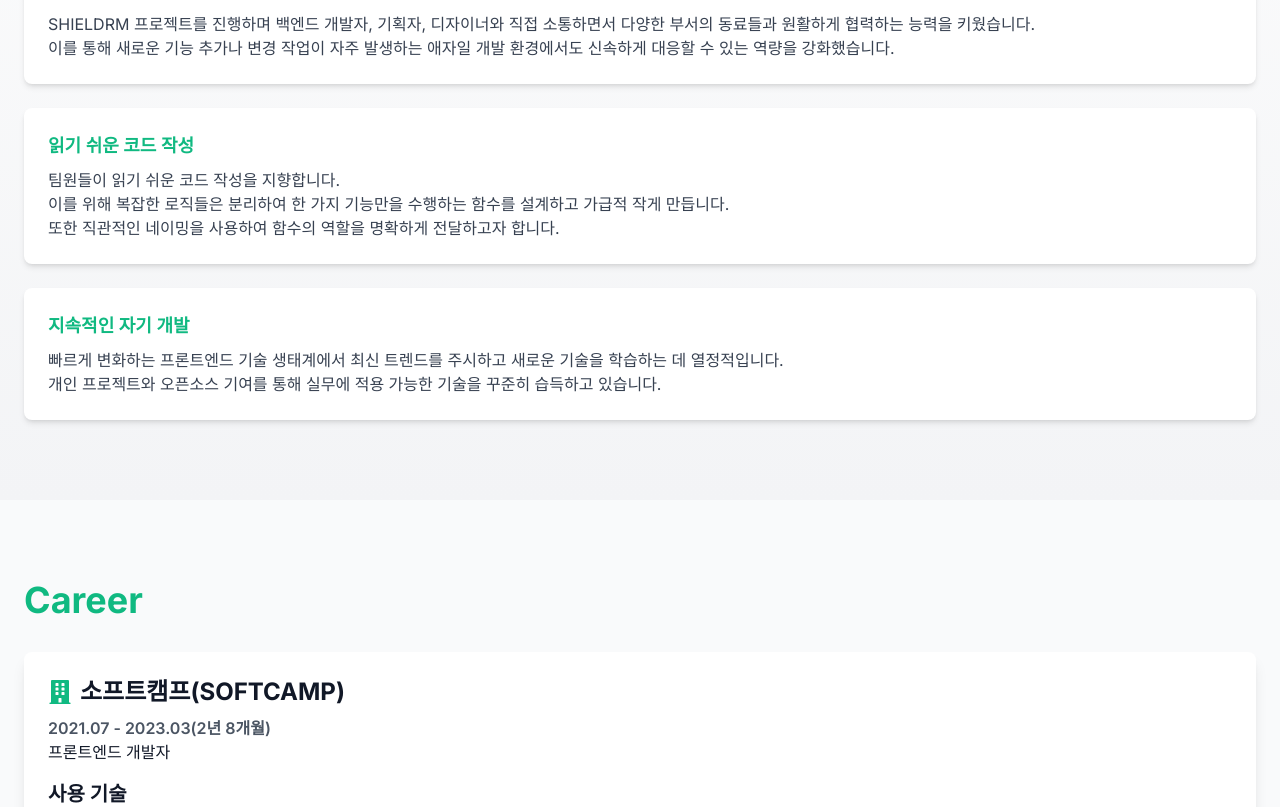
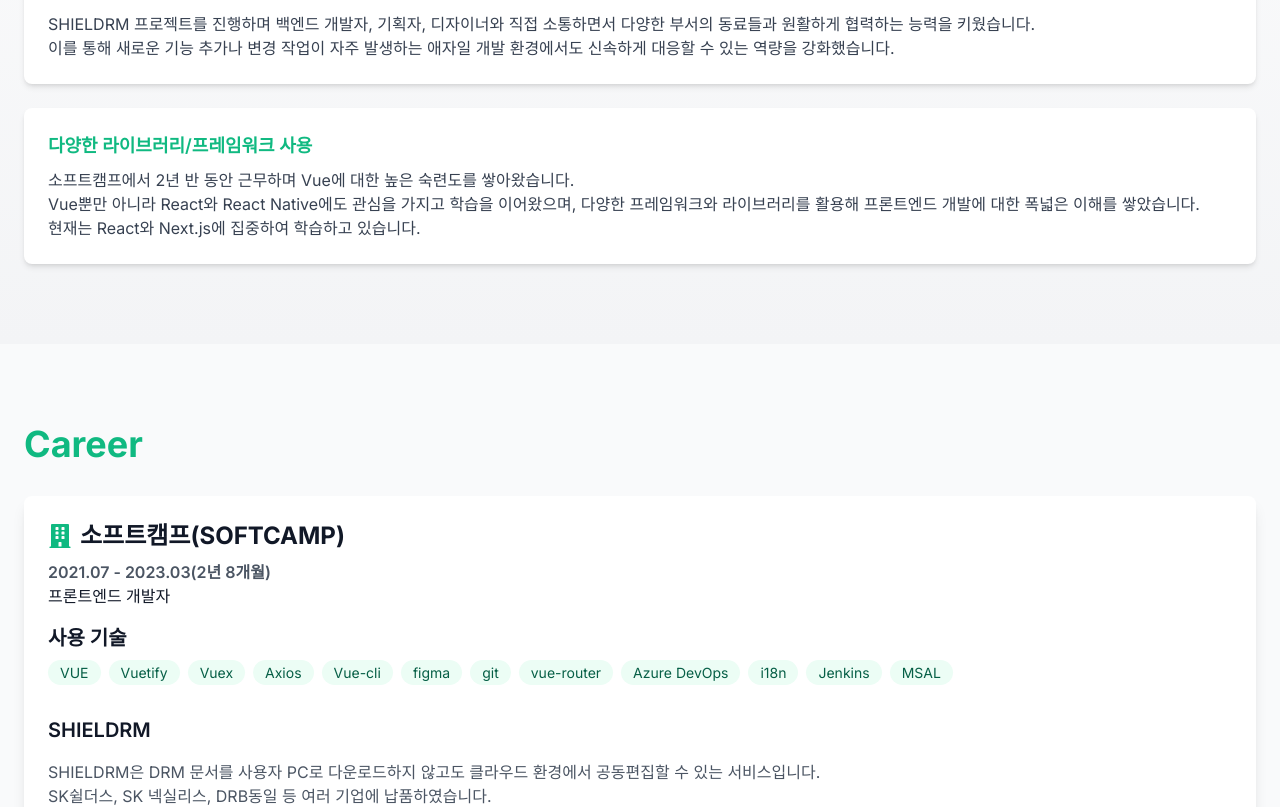
Before and after one commit to DaYoung-woo/portfolio, a Next.js app: page / in a window 1280 px wide. Shown: the part 1320-2127 px from the top of the page. Built offline with nearby package versions, Linux system fonts and the light colour scheme.

Commit message:
[feat] 자기소개 변경

```diff
--- a/src/components/About.tsx
+++ b/src/components/About.tsx
@@ -25,14 +25,9 @@
       "SHIELDRM 프로젝트를 진행하며 백엔드 개발자, 기획자, 디자이너와 직접 소통하면서 다양한 부서의 동료들과 원활하게 협력하는 능력을 키웠습니다. \n이를 통해 새로운 기능 추가나 변경 작업이 자주 발생하는 애자일 개발 환경에서도 신속하게 대응할 수 있는 역량을 강화했습니다.",
   },
   {
-    title: "읽기 쉬운 코드 작성",
+    title: "다양한 라이브러리/프레임워크 사용",
     content:
-      "팀원들이 읽기 쉬운 코드 작성을 지향합니다. \n이를 위해 복잡한 로직들은 분리하여 한 가지 기능만을 수행하는 함수를 설계하고 가급적 작게 만듭니다. \n또한 직관적인 네이밍을 사용하여 함수의 역할을 명확하게 전달하고자 합니다.",
-  },
-  {
-    title: "지속적인 자기 개발",
-    content:
-      "빠르게 변화하는 프론트엔드 기술 생태계에서 최신 트렌드를 주시하고 새로운 기술을 학습하는 데 열정적입니다. \n개인 프로젝트와 오픈소스 기여를 통해 실무에 적용 가능한 기술을 꾸준히 습득하고 있습니다.",
+      "소프트캠프에서 2년 반 동안 근무하며 Vue에 대한 높은 숙련도를 쌓아왔습니다.\nVue뿐만 아니라 React와 React Native에도 관심을 가지고 학습을 이어왔으며, 다양한 프레임워크와 라이브러리를 활용해 프론트엔드 개발에 대한 폭넓은 이해를 쌓았습니다.\n현재는 React와 Next.js에 집중하여 학습하고 있습니다.",
   },
 ];
 
--- a/src/components/Certification.tsx
+++ b/src/components/Certification.tsx
@@ -60,14 +60,6 @@
               <p className="text-gray-600 dark:text-gray-400">
                 <b>Date</b> {cert.date}
               </p>
-              <div className="relative w-full h-96 mt-4">
-                <Image
-                  src={cert.img}
-                  alt={cert.name}
-                  className="object-contain h-auto w-full"
-                  fill
-                />
-              </div>
             </motion.div>
           ))}
         </div>
```
